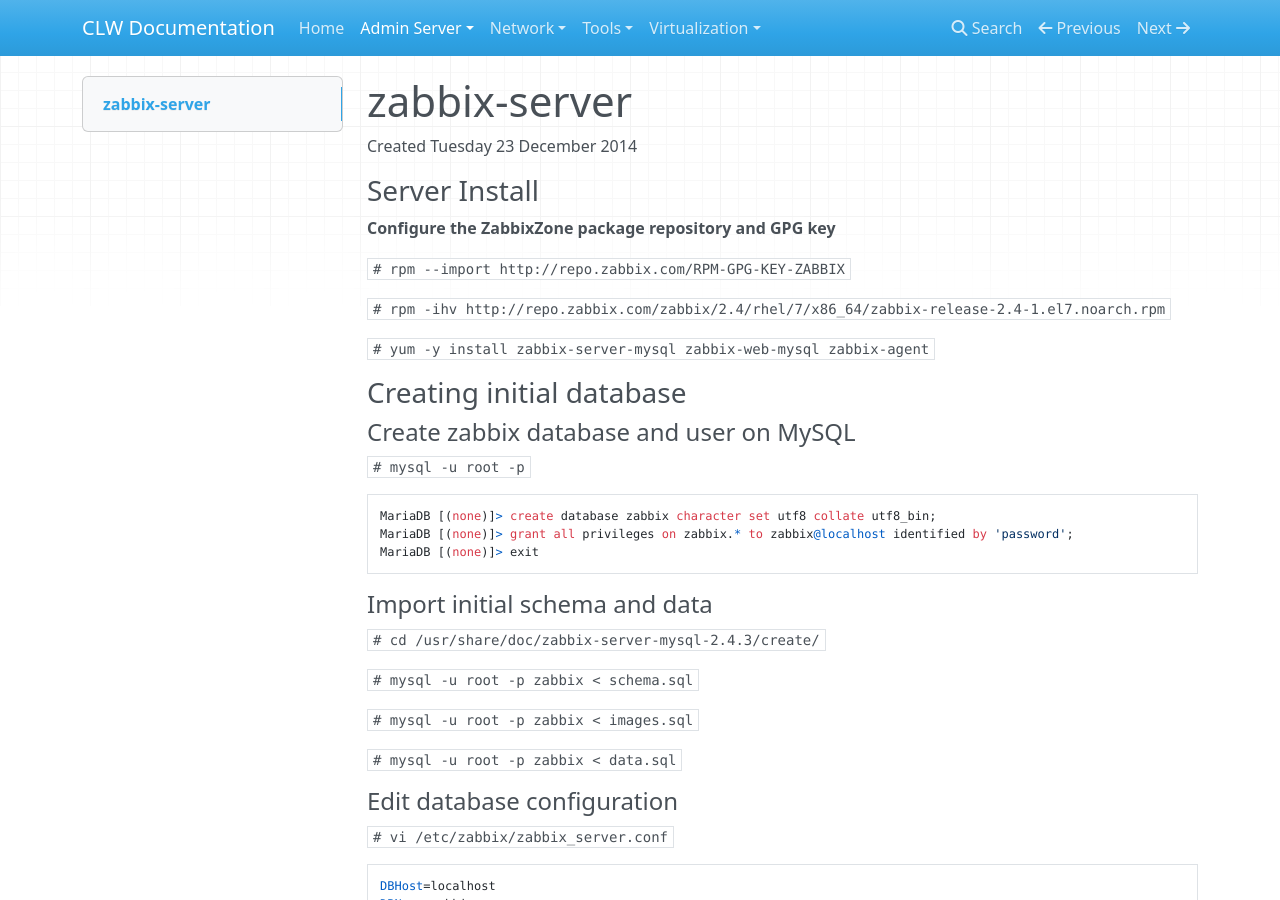
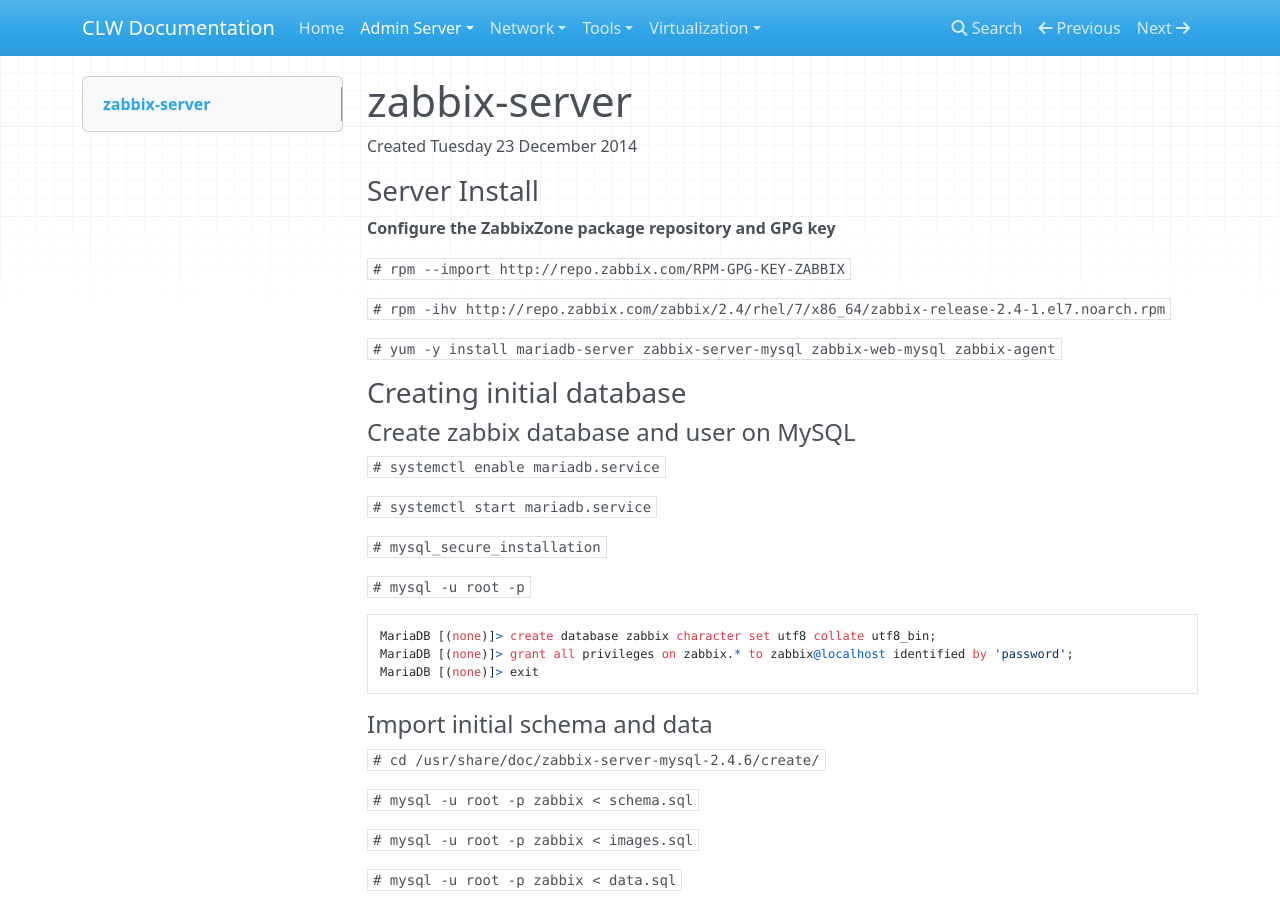
Before and after one commit to belbob/clw-documentation, an MkDocs documentation site: the page built from docs/installguide/adminserver/zabbix.md, in a window 1280 px wide and 900 px high. Built offline with MkDocs 1.6.1, drawn with Linux system fonts in a browser that asks for light colours; nearby versions of some CDN libraries; old or Windows-style settings are respelled for this version of MkDocs.

Commit message:
added MariaBD-server

```diff
--- a/docs/installguide/adminserver/zabbix.md
+++ b/docs/installguide/adminserver/zabbix.md
@@ -10,11 +10,17 @@ Created Tuesday 23 December 2014
 
 ``# rpm -ihv http://repo.zabbix.com/zabbix/2.4/rhel/7/x86_64/zabbix-release-2.4-1.el7.noarch.rpm``
 
-``# yum -y install zabbix-server-mysql zabbix-web-mysql zabbix-agent``
+``# yum -y install mariadb-server zabbix-server-mysql zabbix-web-mysql zabbix-agent``
 
 ### Creating initial database
 
 #### Create zabbix database and user on MySQL
+
+``# systemctl enable mariadb.service``
+
+``# systemctl start mariadb.service``
+
+``# mysql_secure_installation``
 
 ``# mysql -u root -p``
 
@@ -25,7 +31,7 @@ Created Tuesday 23 December 2014
 
 #### Import initial schema and data
 
-``# cd /usr/share/doc/zabbix-server-mysql-2.4.3/create/``
+``# cd /usr/share/doc/zabbix-server-mysql-2.4.6/create/``
 
 ``# mysql -u root -p zabbix < schema.sql``
 
```
